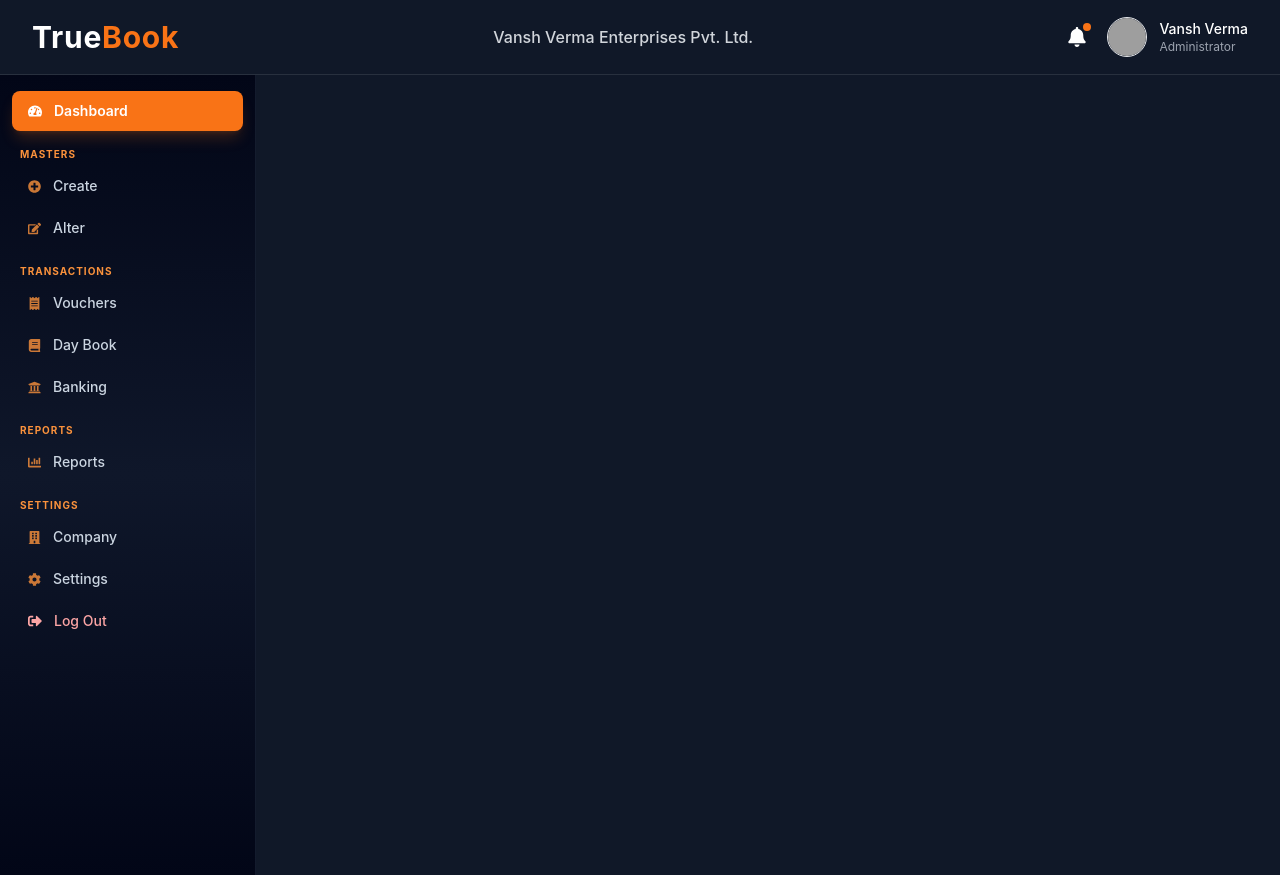
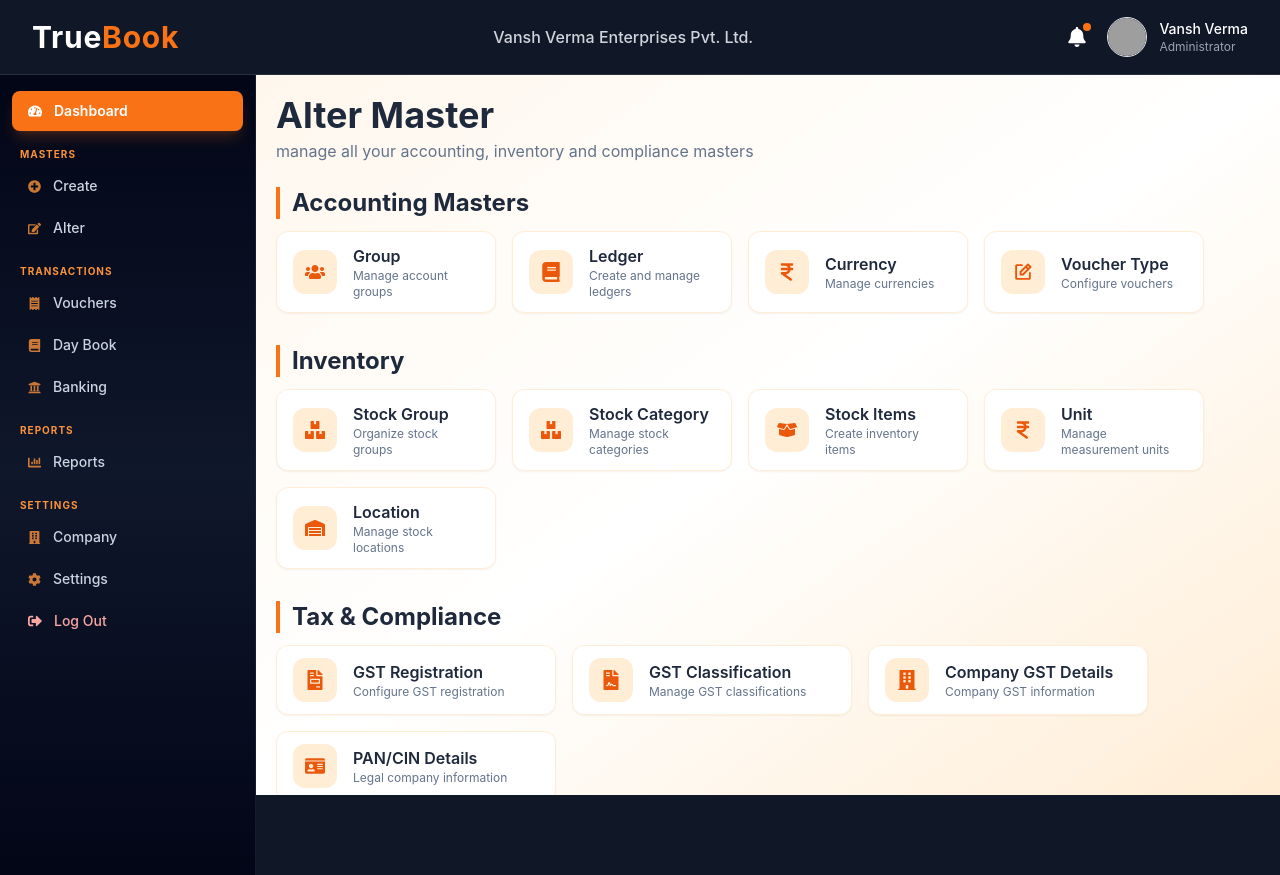
Before and after one commit to vansh-verma-dev/Truebook, a React (Vite) app: page / in a window 1280 px wide. Both pictures are taken after a click on the button "Alter". Built offline with nearby package versions, Linux system fonts and the light colour scheme; grey boxes are pictures that could not be loaded.

Commit message:
Create Alter demo  Page ui

```diff
--- a/src/App.jsx
+++ b/src/App.jsx
@@ -9,6 +9,7 @@
 import SplashScreen from "./Pages/SplashScreen";
 import Voucher from "./Vouchers/VoucherPage";
 import CreateHome from "./Pages/CreatePage/Createhome";
+import AlterPage from "./Pages/AlterPage/AlterHome";
 
 function App() {
     const [loading, setLoading] = useState(true);
@@ -58,9 +59,13 @@
                             activePage === "Voucher" &&
                             <Voucher />
                         }
- {
+                        {
                             activePage === "CreateHome" &&
                             <CreateHome />
+                        }
+                          {
+                            activePage === "Alter" &&
+                            <AlterPage/>
                         }
                     </section>
                 </section>
--- /dev/null
+++ b/src/Pages/AlterPage/AlterHome.jsx
@@ -0,0 +1,50 @@
+import { PiNotePencilBold } from "react-icons/pi";
+import AccountingMastery from "../CreatePage/AccountingMastery";
+import Inventory from "../CreatePage/Inventory";
+import TaxCompliance from "../CreatePage/tax";
+
+
+function AlterHome() {
+
+    const CardsStyle =
+        "group flex items-center gap-4 w-[220px] px-4 py-3 bg-white border border-orange-100 rounded-xl shadow-sm hover:shadow-lg hover:border-orange-300 hover:-translate-y-1 transition-all duration-200 cursor-pointer";
+
+    const IconBox =
+        "bg-orange-100 p-3 rounded-xl group-hover:bg-orange-200 transition-all";
+
+    const IconStyle =
+        "text-xl text-orange-600";
+
+    return (
+        <main className="bg-gradient-to-br from-orange-50 via-white to-orange-100 h-[90vh] w-[80vw] p-5 overflow-y-auto">
+
+            {/* Header */}
+            <div className="mb-6">
+                <h1 className="text-4xl font-bold text-slate-800">
+                    Alter Master
+                </h1>
+
+                <p className="text-slate-500 mt-1">
+                     manage all your accounting, inventory and compliance masters
+                </p>
+            </div>
+
+            {/* ------------------------------------------
+                     ---AccountingMastery---
+            ------------------------------------------ */}
+            <AccountingMastery/>
+            {/* ------------------------------------------
+                        ---Inventory---
+            ------------------------------------------ */}
+            <Inventory />
+            {/* ------------------------------------------
+            -             --TaxCompliance---
+            ------------------------------------------ */}
+            <TaxCompliance />
+
+
+        </main>
+    );
+}
+
+export default AlterHome;
```
